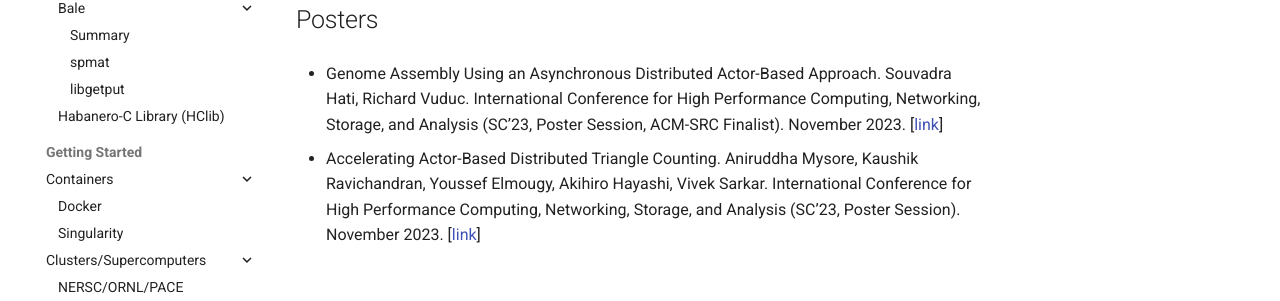
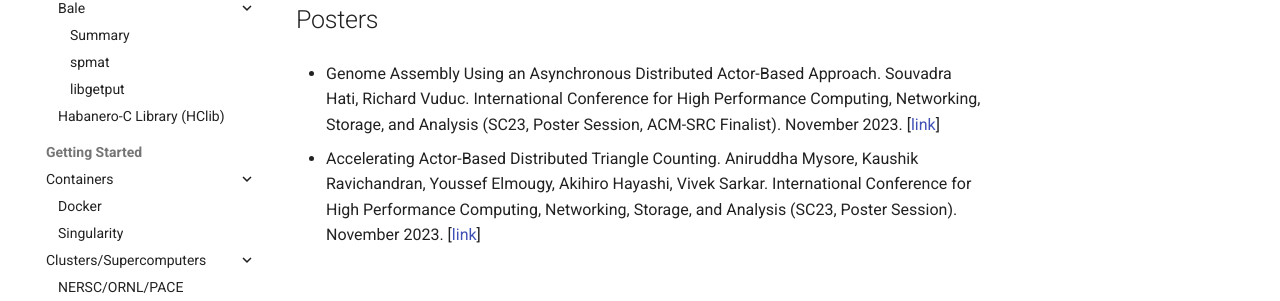
Before and after one commit to ahayashi/hclib-actor, an MkDocs documentation site: the page built from doc/markdowns/index.md, in a window 1280 px wide and 900 px high, scrolled down 552 px. Shown: the part 342-643 px from the top of the window. Built offline with MkDocs 1.6.1 and Material for MkDocs 9.7.7, drawn with Linux system fonts in a browser that asks for light colours; comment, search, counter and statistics services are not loaded.

Commit message:
Update index.md

```diff
--- a/doc/markdowns/index.md
+++ b/doc/markdowns/index.md
@@ -17,9 +17,9 @@ This document describes an actor/selector-based C/C++ programming systems for di
 
 ## Posters
 
-* Genome Assembly Using an Asynchronous Distributed Actor-Based Approach. Souvadra Hati, Richard Vuduc. International Conference for High Performance Computing, Networking, Storage, and Analysis (SC’23, Poster Session, ACM-SRC Finalist). November 2023. [[link](https://sc23.supercomputing.org/proceedings/src_poster/src_poster_pages/spostg109.html)]
+* Genome Assembly Using an Asynchronous Distributed Actor-Based Approach. Souvadra Hati, Richard Vuduc. International Conference for High Performance Computing, Networking, Storage, and Analysis (SC23, Poster Session, ACM-SRC Finalist). November 2023. [[link](https://sc23.supercomputing.org/proceedings/src_poster/src_poster_pages/spostg109.html)]
 
-* Accelerating Actor-Based Distributed Triangle Counting. Aniruddha Mysore, Kaushik Ravichandran, Youssef Elmougy, Akihiro Hayashi, Vivek Sarkar. International Conference for High Performance Computing, Networking, Storage, and Analysis (SC’23, Poster Session). November 2023. [[link](https://sc23.supercomputing.org/proceedings/tech_poster/tech_poster_pages/rpost187.html)]
+* Accelerating Actor-Based Distributed Triangle Counting. Aniruddha Mysore, Kaushik Ravichandran, Youssef Elmougy, Akihiro Hayashi, Vivek Sarkar. International Conference for High Performance Computing, Networking, Storage, and Analysis (SC23, Poster Session). November 2023. [[link](https://sc23.supercomputing.org/proceedings/tech_poster/tech_poster_pages/rpost187.html)]
 
 
 ## Links
```
